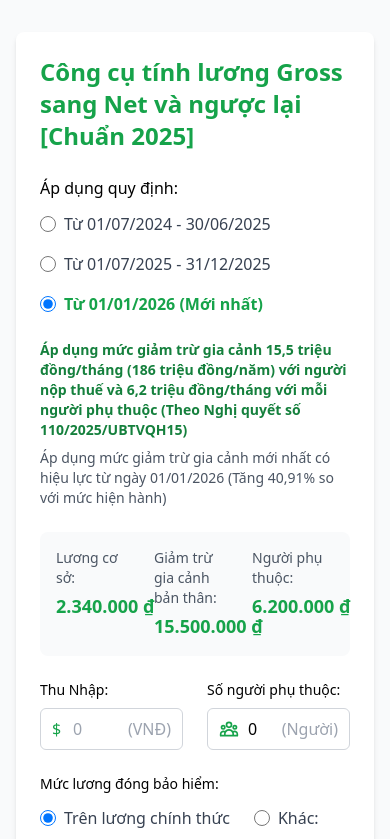
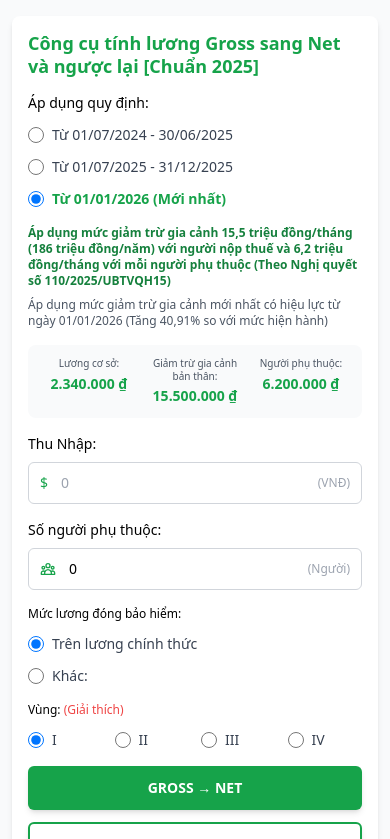
Before and after one commit to azoom-phan-hong-nam/salary, a Nuxt app: page / in a window 390 px wide. Shown: the top 839 px of the page. Built offline with nearby package versions, Linux system fonts and the light colour scheme.

Commit message:
:tada: Add responsive

```diff
--- a/app/app.vue
+++ b/app/app.vue
@@ -1,48 +1,48 @@
 <template>
-  <div class="min-h-screen bg-gray-50 py-8 px-4">
+  <div class="min-h-screen bg-gray-50 py-4 sm:py-8 px-3 sm:px-4">
     <div class="max-w-4xl mx-auto">
       <!-- Header -->
-      <div class="bg-white rounded-lg shadow-md p-6 mb-6">
-        <h1 class="text-2xl font-bold text-green-600 mb-6">
+      <div class="bg-white rounded-lg shadow-md p-4 sm:p-6 mb-4 sm:mb-6">
+        <h1 class="text-lg sm:text-2xl font-bold text-green-600 mb-4 sm:mb-6 leading-tight">
           Công cụ tính lương Gross sang Net và ngược lại [Chuẩn 2025]
         </h1>
 
         <!-- Regulation Selection -->
-        <div class="mb-6">
-          <p class="font-medium mb-3">Áp dụng quy định:</p>
-          <div class="flex flex-wrap gap-4">
+        <div class="mb-4 sm:mb-6">
+          <p class="font-medium mb-3 text-sm sm:text-base">Áp dụng quy định:</p>
+          <div class="flex flex-col sm:flex-row sm:flex-wrap gap-3 sm:gap-4">
             <label class="flex items-center cursor-pointer">
               <input
                 type="radio"
                 v-model="regulation"
                 value="2024"
-                class="w-4 h-4 text-green-600 focus:ring-green-500"
+                class="w-4 h-4 text-green-600 focus:ring-green-500 flex-shrink-0"
               />
-              <span class="ml-2 text-gray-700">Từ 01/07/2024 - 30/06/2025</span>
+              <span class="ml-2 text-gray-700 text-sm sm:text-base">Từ 01/07/2024 - 30/06/2025</span>
             </label>
             <label class="flex items-center cursor-pointer">
               <input
                 type="radio"
                 v-model="regulation"
                 value="2025"
-                class="w-4 h-4 text-green-600 focus:ring-green-500"
+                class="w-4 h-4 text-green-600 focus:ring-green-500 flex-shrink-0"
               />
-              <span class="ml-2 text-gray-700">Từ 01/07/2025 - 31/12/2025</span>
+              <span class="ml-2 text-gray-700 text-sm sm:text-base">Từ 01/07/2025 - 31/12/2025</span>
             </label>
             <label class="flex items-center cursor-pointer">
               <input
                 type="radio"
                 v-model="regulation"
                 value="2026"
-                class="w-4 h-4 text-green-600 focus:ring-green-500"
+                class="w-4 h-4 text-green-600 focus:ring-green-500 flex-shrink-0"
               />
-              <span class="ml-2 text-gray-700 font-semibold text-green-600">Từ 01/01/2026 (Mới nhất)</span>
+              <span class="ml-2 text-gray-700 font-semibold text-green-600 text-sm sm:text-base">Từ 01/01/2026 (Mới nhất)</span>
             </label>
           </div>
         </div>
 
         <!-- Info Text -->
-        <div class="space-y-2 text-sm text-gray-600 mb-6">
+        <div class="space-y-2 text-xs sm:text-sm text-gray-600 mb-4 sm:mb-6">
           <p v-if="regulation === '2024'">
             Áp dụng mức lương cơ sở mới nhất có hiệu lực từ ngày 01/07/2024 (Theo Nghị định số 73/2024/NĐ-CP)
           </p>
@@ -65,37 +65,39 @@
         </div>
 
         <!-- Summary Info -->
-        <div class="bg-gray-50 rounded-lg p-4 grid grid-cols-3 gap-4 mb-6">
-          <div>
-            <p class="text-sm text-gray-600 mb-1">Lương cơ sở:</p>
-            <p class="text-lg font-semibold text-green-600">{{ formatCurrency(baseSalary) }}</p>
-          </div>
-          <div>
-            <p class="text-sm text-gray-600 mb-1">Giảm trừ gia cảnh bản thân:</p>
-            <p class="text-lg font-semibold text-green-600">{{ formatCurrency(baseDeduction) }}</p>
-          </div>
-          <div>
-            <p class="text-sm text-gray-600 mb-1">Người phụ thuộc:</p>
-            <p class="text-lg font-semibold text-green-600">{{ formatCurrency(dependentDeduction) }}</p>
+        <div class="bg-gray-50 rounded-lg p-3 sm:p-4 mb-4 sm:mb-6">
+          <div class="grid grid-cols-3 gap-2 sm:gap-4">
+            <div class="text-center">
+              <p class="text-[10px] sm:text-sm text-gray-600 mb-1 leading-tight">Lương cơ sở:</p>
+              <p class="text-sm sm:text-lg font-semibold text-green-600">{{ formatCurrency(baseSalary) }}</p>
+            </div>
+            <div class="text-center">
+              <p class="text-[10px] sm:text-sm text-gray-600 mb-1 leading-tight">Giảm trừ gia cảnh bản thân:</p>
+              <p class="text-sm sm:text-lg font-semibold text-green-600">{{ formatCurrency(baseDeduction) }}</p>
+            </div>
+            <div class="text-center">
+              <p class="text-[10px] sm:text-sm text-gray-600 mb-1 leading-tight">Người phụ thuộc:</p>
+              <p class="text-sm sm:text-lg font-semibold text-green-600">{{ formatCurrency(dependentDeduction) }}</p>
+            </div>
           </div>
         </div>
 
         <!-- Input Forms -->
-        <div class="grid grid-cols-2 gap-6 mb-6">
+        <div class="grid grid-cols-1 sm:grid-cols-2 gap-4 sm:gap-6 mb-4 sm:mb-6">
           <!-- Thu nhập -->
           <div>
             <label class="block text-sm font-medium mb-2">Thu Nhập:</label>
             <div class="relative">
-              <span class="absolute left-3 top-1/2 transform -translate-y-1/2 text-green-600">$</span>
+              <span class="absolute left-3 top-1/2 transform -translate-y-1/2 text-green-600 text-sm">$</span>
               <input
                 type="text"
                 v-model="formattedIncome"
                 @input="handleIncomeInput"
                 @focus="handleFocus"
-                class="w-full pl-8 pr-16 py-2 border border-gray-300 rounded-md focus:ring-2 focus:ring-green-500 focus:border-green-500"
+                class="w-full pl-8 pr-16 py-2.5 text-sm border border-gray-300 rounded-md focus:ring-2 focus:ring-green-500 focus:border-green-500"
                 placeholder="0"
               />
-              <span class="absolute right-3 top-1/2 transform -translate-y-1/2 text-gray-400">(VNĐ)</span>
+              <span class="absolute right-3 top-1/2 transform -translate-y-1/2 text-gray-400 text-xs">(VNĐ)</span>
             </div>
           </div>
 
@@ -104,7 +106,7 @@
             <label class="block text-sm font-medium mb-2">Số người phụ thuộc:</label>
             <div class="relative">
               <span class="absolute left-3 top-1/2 transform -translate-y-1/2 text-green-600">
-                <svg xmlns="http://www.w3.org/2000/svg" class="h-5 w-5" fill="none" viewBox="0 0 24 24" stroke="currentColor">
+                <svg xmlns="http://www.w3.org/2000/svg" class="h-4 w-4 sm:h-5 sm:w-5" fill="none" viewBox="0 0 24 24" stroke="currentColor">
                   <path stroke-linecap="round" stroke-linejoin="round" stroke-width="2" d="M17 20h5v-2a3 3 0 00-5.356-1.857M17 20H7m10 0v-2c0-.656-.126-1.283-.356-1.857M7 20H2v-2a3 3 0 015.356-1.857M7 20v-2c0-.656.126-1.283.356-1.857m0 0a5.002 5.002 0 019.288 0M15 7a3 3 0 11-6 0 3 3 0 016 0zm6 3a2 2 0 11-4 0 2 2 0 014 0zM7 10a2 2 0 11-4 0 2 2 0 014 0z" />
                 </svg>
               </span>
@@ -112,107 +114,107 @@
                 type="number"
                 v-model="dependents"
                 min="0"
-                class="w-full pl-10 pr-20 py-2 border border-gray-300 rounded-md focus:ring-2 focus:ring-green-500 focus:border-green-500"
+                class="w-full pl-10 pr-20 py-2.5 text-sm border border-gray-300 rounded-md focus:ring-2 focus:ring-green-500 focus:border-green-500"
                 placeholder="0"
               />
-              <span class="absolute right-3 top-1/2 transform -translate-y-1/2 text-gray-400">(Người)</span>
+              <span class="absolute right-3 top-1/2 transform -translate-y-1/2 text-gray-400 text-xs">(Người)</span>
             </div>
           </div>
         </div>
 
         <!-- Mức lương đóng bảo hiểm -->
-        <div class="mb-6">
-          <label class="block text-sm font-medium mb-3">Mức lương đóng bảo hiểm:</label>
-          <div class="flex flex-wrap gap-6">
+        <div class="mb-4 sm:mb-6">
+          <label class="block text-xs sm:text-sm font-medium mb-3">Mức lương đóng bảo hiểm:</label>
+          <div class="flex flex-col sm:flex-row sm:flex-wrap gap-3 sm:gap-6">
             <label class="flex items-center cursor-pointer">
               <input
                 type="radio"
                 v-model="insuranceType"
                 value="official"
-                class="w-4 h-4 text-green-600 focus:ring-green-500"
+                class="w-4 h-4 text-green-600 focus:ring-green-500 flex-shrink-0"
               />
-              <span class="ml-2 text-gray-700">Trên lương chính thức</span>
+              <span class="ml-2 text-gray-700 text-sm sm:text-base">Trên lương chính thức</span>
             </label>
             <label class="flex items-center cursor-pointer">
               <input
                 type="radio"
                 v-model="insuranceType"
                 value="other"
-                class="w-4 h-4 text-green-600 focus:ring-green-500"
+                class="w-4 h-4 text-green-600 focus:ring-green-500 flex-shrink-0"
               />
-              <span class="ml-2 text-gray-700">Khác:</span>
+              <span class="ml-2 text-gray-700 text-sm sm:text-base">Khác:</span>
             </label>
-            <div v-if="insuranceType === 'other'" class="relative flex-1 max-w-xs">
-              <span class="absolute left-3 top-1/2 transform -translate-y-1/2 text-green-600">$</span>
+            <div v-if="insuranceType === 'other'" class="relative w-full sm:flex-1 sm:max-w-xs mt-2 sm:mt-0">
+              <span class="absolute left-3 top-1/2 transform -translate-y-1/2 text-green-600 text-sm">$</span>
               <input
                 type="text"
                 v-model="formattedCustomInsurance"
                 @input="handleCustomInsuranceInput"
                 @focus="handleFocus"
-                class="w-full pl-8 pr-16 py-2 border border-gray-300 rounded-md focus:ring-2 focus:ring-green-500 focus:border-green-500"
+                class="w-full pl-8 pr-16 py-2.5 text-sm border border-gray-300 rounded-md focus:ring-2 focus:ring-green-500 focus:border-green-500"
                 placeholder="0"
               />
-              <span class="absolute right-3 top-1/2 transform -translate-y-1/2 text-gray-400">(VNĐ)</span>
+              <span class="absolute right-3 top-1/2 transform -translate-y-1/2 text-gray-400 text-xs">(VNĐ)</span>
             </div>
           </div>
         </div>
 
         <!-- Vùng -->
-        <div class="mb-6">
-          <label class="block text-sm font-medium mb-3">
-            Vùng: <span class="text-red-500">(Giải thích)</span>
+        <div class="mb-4 sm:mb-6">
+          <label class="block text-xs sm:text-sm font-medium mb-3">
+            Vùng: <span class="text-red-500 text-xs">(Giải thích)</span>
           </label>
-          <div class="flex flex-wrap gap-6">
+          <div class="grid grid-cols-4 gap-3 sm:flex sm:flex-wrap sm:gap-6">
             <label class="flex items-center cursor-pointer">
               <input
                 type="radio"
                 v-model="region"
                 value="1"
-                class="w-4 h-4 text-green-600 focus:ring-green-500"
+                class="w-4 h-4 text-green-600 focus:ring-green-500 flex-shrink-0"
               />
-              <span class="ml-2 text-gray-700">I</span>
+              <span class="ml-2 text-gray-700 text-sm sm:text-base">I</span>
             </label>
             <label class="flex items-center cursor-pointer">
               <input
                 type="radio"
                 v-model="region"
                 value="2"
-                class="w-4 h-4 text-green-600 focus:ring-green-500"
+                class="w-4 h-4 text-green-600 focus:ring-green-500 flex-shrink-0"
               />
-              <span class="ml-2 text-gray-700">II</span>
+              <span class="ml-2 text-gray-700 text-sm sm:text-base">II</span>
             </label>
             <label class="flex items-center cursor-pointer">
               <input
                 type="radio"
                 v-model="region"
                 value="3"
-                class="w-4 h-4 text-green-600 focus:ring-green-500"
+                class="w-4 h-4 text-green-600 focus:ring-green-500 flex-shrink-0"
               />
-              <span class="ml-2 text-gray-700">III</span>
+              <span class="ml-2 text-gray-700 text-sm sm:text-base">III</span>
             </label>
             <label class="flex items-center cursor-pointer">
               <input
                 type="radio"
                 v-model="region"
                 value="4"
-                class="w-4 h-4 text-green-600 focus:ring-green-500"
+                class="w-4 h-4 text-green-600 focus:ring-green-500 flex-shrink-0"
               />
-              <span class="ml-2 text-gray-700">IV</span>
+              <span class="ml-2 text-gray-700 text-sm sm:text-base">IV</span>
             </label>
           </div>
         </div>
 
         <!-- Action Buttons -->
-        <div class="flex justify-center gap-4">
+        <div class="flex flex-col sm:flex-row justify-center gap-3 sm:gap-4">
           <button
             @click="calculateGrossToNet"
-            class="px-8 py-3 bg-green-600 text-white font-semibold rounded-md hover:bg-green-700 transition-colors shadow-md"
+            class="w-full sm:w-auto px-6 sm:px-8 py-3 bg-green-600 text-white font-semibold rounded-md hover:bg-green-700 transition-colors shadow-md text-sm sm:text-base"
           >
             GROSS → NET
           </button>
           <button
             @click="calculateNetToGross"
-            class="px-8 py-3 bg-white text-green-600 font-semibold rounded-md border-2 border-green-600 hover:bg-green-50 transition-colors shadow-md"
+            class="w-full sm:w-auto px-6 sm:px-8 py-3 bg-white text-green-600 font-semibold rounded-md border-2 border-green-600 hover:bg-green-50 transition-colors shadow-md text-sm sm:text-base"
           >
             NET → GROSS
           </button>
@@ -220,36 +222,36 @@
       </div>
 
       <!-- Results Section -->
-      <div v-if="showResults" class="bg-white rounded-lg shadow-md p-6">
-        <h2 class="text-xl font-bold text-gray-800 mb-4">Kết quả tính toán</h2>
-        <div class="space-y-3">
-          <div class="flex justify-between py-2 border-b">
+      <div v-if="showResults" class="bg-white rounded-lg shadow-md p-4 sm:p-6">
+        <h2 class="text-lg sm:text-xl font-bold text-gray-800 mb-4">Kết quả tính toán</h2>
+        <div class="space-y-2 sm:space-y-3">
+          <div class="flex justify-between py-2 border-b text-sm sm:text-base">
             <span class="text-gray-600">Lương Gross:</span>
             <span class="font-semibold">{{ formatCurrency(results.gross) }}</span>
           </div>
-          <div class="flex justify-between py-2 border-b">
+          <div class="flex justify-between py-2 border-b text-sm sm:text-base">
             <span class="text-gray-600">Bảo hiểm (10.5%):</span>
             <span class="font-semibold text-red-600">-{{ formatCurrency(results.insurance) }}</span>
           </div>
-          <div class="flex justify-between py-2 border-b">
+          <div class="flex justify-between py-2 border-b text-sm sm:text-base">
             <span class="text-gray-600">Thu nhập trước thuế:</span>
             <span class="font-semibold">{{ formatCurrency(results.beforeTax) }}</span>
           </div>
-          <div class="flex justify-between py-2 border-b">
+          <div class="flex justify-between py-2 border-b text-sm sm:text-base">
             <span class="text-gray-600">Giảm trừ gia cảnh:</span>
             <span class="font-semibold text-red-600">-{{ formatCurrency(results.deduction) }}</span>
           </div>
-          <div class="flex justify-between py-2 border-b">
+          <div class="flex justify-between py-2 border-b text-sm sm:text-base">
             <span class="text-gray-600">Thu nhập tính thuế:</span>
             <span class="font-semibold">{{ formatCurrency(results.taxableIncome) }}</span>
           </div>
-          <div class="flex justify-between py-2 border-b">
+          <div class="flex justify-between py-2 border-b text-sm sm:text-base">
             <span class="text-gray-600">Thuế TNCN:</span>
             <span class="font-semibold text-red-600">-{{ formatCurrency(results.tax) }}</span>
           </div>
           <div class="flex justify-between py-3 bg-green-50 rounded px-2 mt-2">
-            <span class="text-lg font-bold text-gray-800">Lương Net:</span>
-            <span class="text-lg font-bold text-green-600">{{ formatCurrency(results.net) }}</span>
+            <span class="text-base sm:text-lg font-bold text-gray-800">Lương Net:</span>
+            <span class="text-base sm:text-lg font-bold text-green-600">{{ formatCurrency(results.net) }}</span>
           </div>
         </div>
       </div>
```
